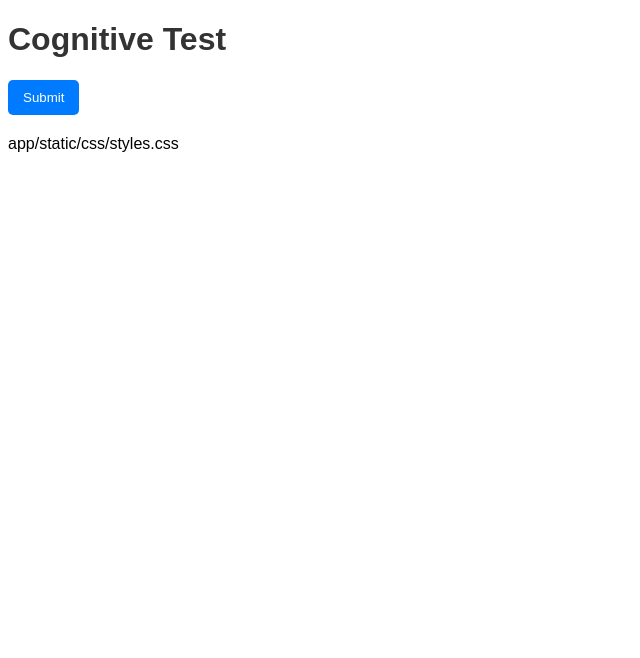
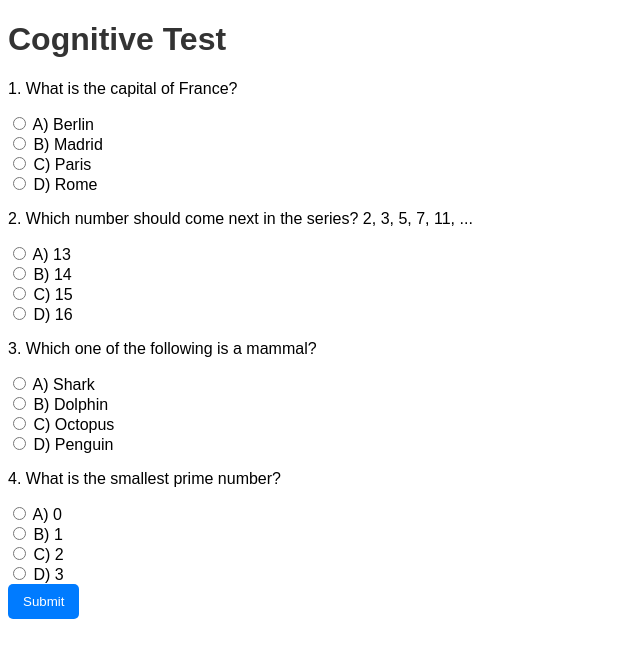
Before and after one commit to ens-csv/cognitive-test-web-app, a Flask app: page /test in a window 1280 px wide. Shown: the top 658 px of the page, without its empty margins (0-640 px from the left). Run offline with Flask 3, Linux system fonts and the light colour scheme.

Commit message:
Add questions

```diff
--- a/app/templates/test.html
+++ b/app/templates/test.html
@@ -8,9 +8,39 @@
 <body>
 <h1>Cognitive Test</h1>
 <form method="POST">
-    <!-- Your test questions go here -->
+    <div class="question">
+        <p>1. What is the capital of France?</p>
+        <label><input type="radio" name="q1" value="A"> A) Berlin</label><br>
+        <label><input type="radio" name="q1" value="B"> B) Madrid</label><br>
+        <label><input type="radio" name="q1" value="C"> C) Paris</label><br>
+        <label><input type="radio" name="q1" value="D"> D) Rome</label>
+    </div>
+
+    <div class="question">
+        <p>2. Which number should come next in the series? 2, 3, 5, 7, 11, ...</p>
+        <label><input type="radio" name="q2" value="A"> A) 13</label><br>
+        <label><input type="radio" name="q2" value="B"> B) 14</label><br>
+        <label><input type="radio" name="q2" value="C"> C) 15</label><br>
+        <label><input type="radio" name="q2" value="D"> D) 16</label>
+    </div>
+
+    <div class="question">
+        <p>3. Which one of the following is a mammal?</p>
+        <label><input type="radio" name="q3" value="A"> A) Shark</label><br>
+        <label><input type="radio" name="q3" value="B"> B) Dolphin</label><br>
+        <label><input type="radio" name="q3" value="C"> C) Octopus</label><br>
+        <label><input type="radio" name="q3" value="D"> D) Penguin</label>
+    </div>
+
+    <div class="question">
+        <p>4. What is the smallest prime number?</p>
+        <label><input type="radio" name="q4" value="A"> A) 0</label><br>
+        <label><input type="radio" name="q4" value="B"> B) 1</label><br>
+        <label><input type="radio" name="q4" value="C"> C) 2</label><br>
+        <label><input type="radio" name="q4" value="D"> D) 3</label>
+    </div>
+
     <button type="submit">Submit</button>
 </form>
 </body>
 </html>
-app/static/css/styles.css
```
